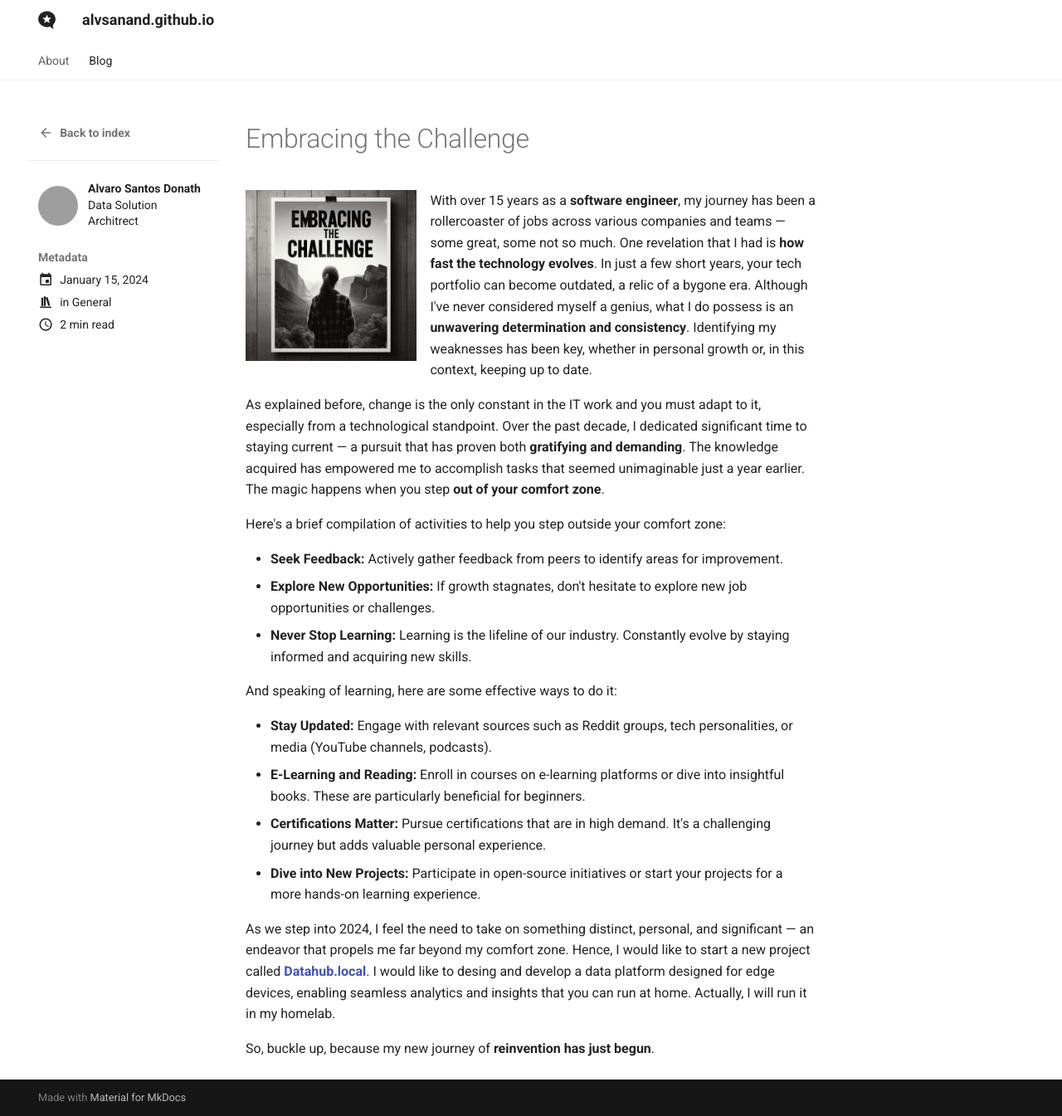
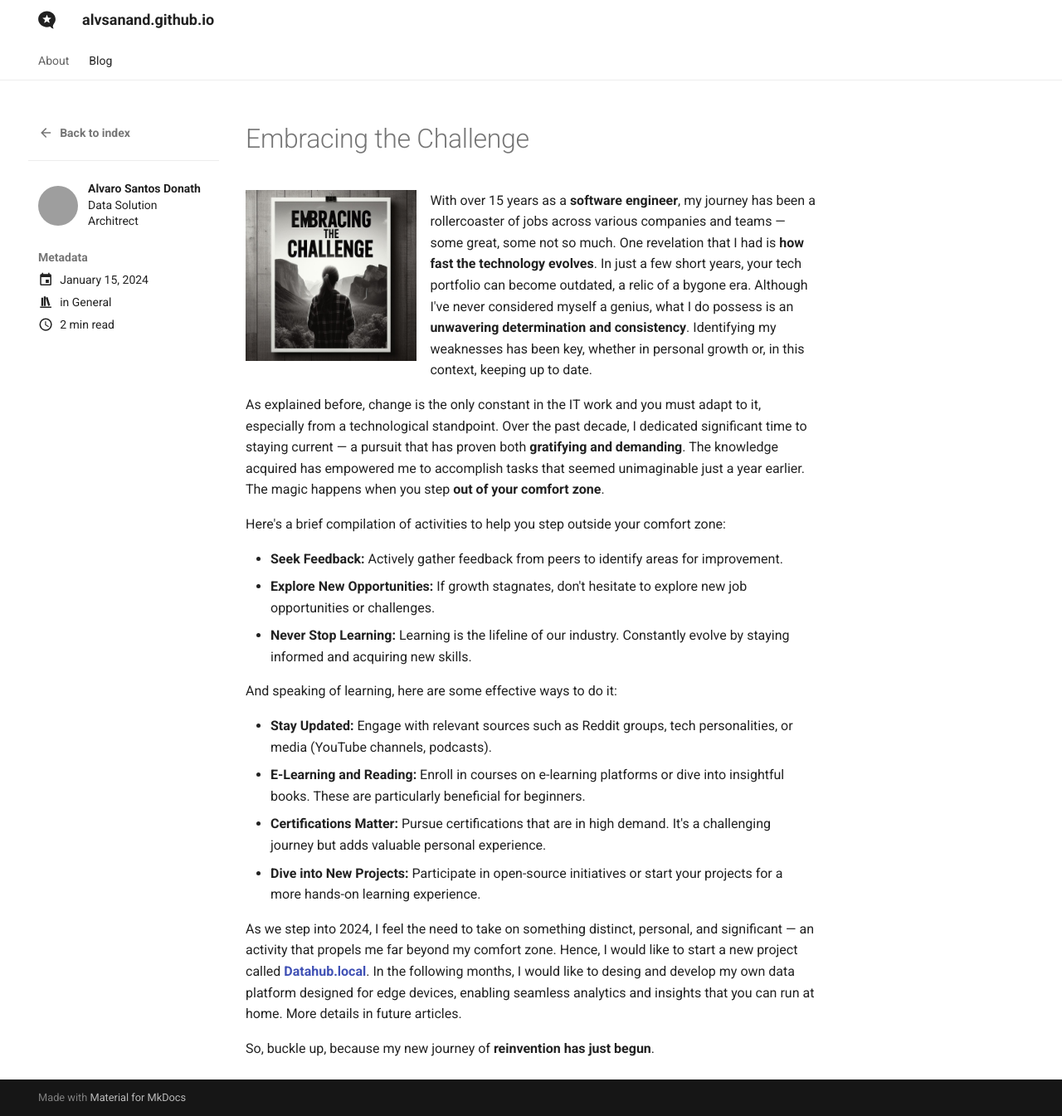
Before and after one commit to alvsanand/alvsanand, an MkDocs documentation site: the page built from docs/blog/posts/202401_embracing_the_challenge.md, in a window 1280 px wide and 1345 px high. Shown: the whole window at 83% size. Built offline with MkDocs 1.6.1 and Material for MkDocs 9.7.7, drawn with Linux system fonts in a browser that asks for light colours; grey boxes are pictures that could not be loaded.

Commit message:
fix again

```diff
--- a/docs/blog/posts/20240115_embracing_the_challenge.md
+++ b/docs/blog/posts/202401_embracing_the_challenge.md
@@ -25,6 +25,6 @@ And speaking of learning, here are some effective ways to do it:
 - **Certifications Matter:** Pursue certifications that are in high demand. It's a challenging journey but adds valuable personal experience.
 - **Dive into New Projects:** Participate in open-source initiatives or start your projects for a more hands-on learning experience.
 
-As we step into 2024, I feel the need to take on something distinct, personal, and significant — an endeavor that propels me far beyond my comfort zone. Hence, I would like to start a new project called [**Datahub.local**](https://alvsanand.github.io/datahub-local/). I would like to desing and develop a data platform designed for edge devices, enabling seamless analytics and insights that you can run at home. Actually, I will run it in my homelab.
+As we step into 2024, I feel the need to take on something distinct, personal, and significant — an activity that propels me far beyond my comfort zone. Hence, I would like to start a new project called [**Datahub.local**](https://alvsanand.github.io/datahub-local/). In the following months, I would like to desing and develop my own data platform designed for edge devices, enabling seamless analytics and insights that you can run at home. More details in future articles.
 
 So, buckle up, because my new journey of **reinvention has just begun**.
```
